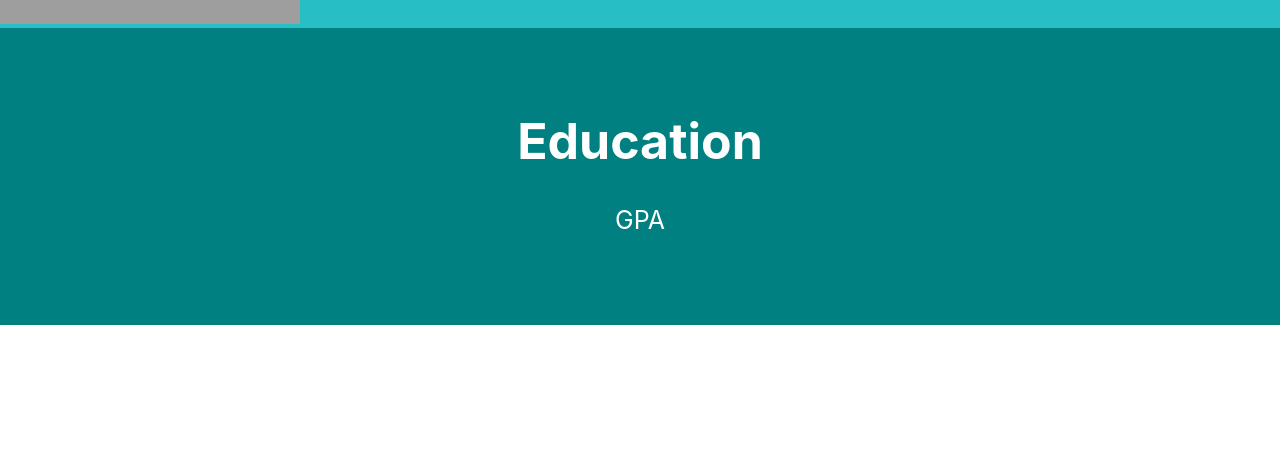
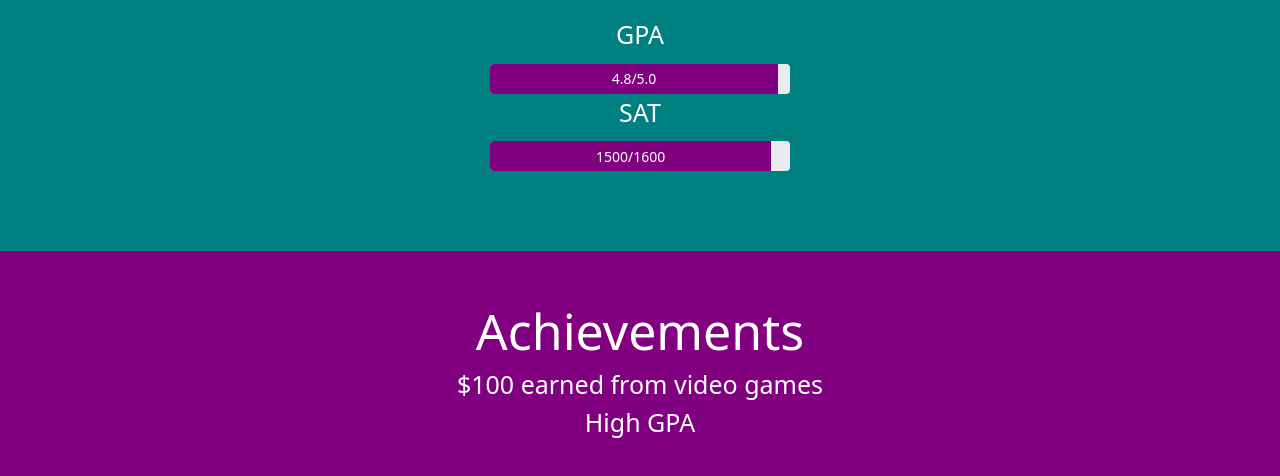
Before and after one commit to Scuffcat/Louis-App, a React (Create React App) app: page /more in a window 1280 px wide. Shown: the part 734-1210 px from the top of the page. Before the commit the page ends 1059 px from the top, so only its background shows below. Built offline with nearby package versions, Linux system fonts and the light colour scheme; grey boxes are pictures that could not be loaded.

Commit message:
react third page

```diff
--- a/package.json
+++ b/package.json
@@ -6,8 +6,9 @@
     "@testing-library/jest-dom": "^5.16.2",
     "@testing-library/react": "^12.1.2",
     "@testing-library/user-event": "^13.5.0",
+    "bootstrap": "^5.1.3",
     "react": "^17.0.2",
-    "react-bootstrap": "^2.2.2",
+    "react-bootstrap": "^2.2.3",
     "react-dom": "^17.0.2",
     "react-router-dom": "^5.3.0",
     "react-scripts": "5.0.0",
--- a/src/LearnMore/index.js
+++ b/src/LearnMore/index.js
@@ -1,7 +1,11 @@
-import React, { useState } from "react"
-import styled from "styled-components"
-import { useHistory } from "react-router-dom"
-import {ProgressBar, Button} from "react-bootstrap"
+import React, { useState } from "react";
+import styled from "styled-components";
+import { useHistory } from "react-router-dom";
+import {ProgressBar, Button} from "react-bootstrap";
+import "bootstrap/dist/css/bootstrap.min.css";
+
+import "./style.css";
+import { editableInputTypes } from "@testing-library/user-event/dist/utils";
 
 const Container=styled.div`
     height: 100%;
@@ -32,6 +36,27 @@ const Educationrowcontainer=styled.div`
     font-size: 25px;
 `
 
+const Achievementscontainer=styled.div`
+    background-color: purple;
+    width: 100%;
+    display: flex;
+    flex-direction: column;
+    justify-content: center;
+    align-items: center;
+    padding-top: 50px;
+    padding-bottom: 80px;
+`
+
+const Achievements=styled.h1`
+    font-size: 25px;
+    color: white;
+`
+
+const Achievementstitle=styled.h1`
+    font-size: 50px;
+    color: white;
+`
+
 const About = styled.h1`
     font-size: 70px;
     color: white;
@@ -60,6 +85,10 @@ const Education = styled.h1`
 `
 
 function LearnMore() {
+    const barstyle={
+        width: "300px",
+        height: "30px",
+    };
     return (
         <Container>
             <Aboutmecontainer>
@@ -75,7 +104,18 @@ function LearnMore() {
             <Educationcontainer>
                 <Education>Education</Education>
                 <Educationrowcontainer>GPA</Educationrowcontainer>
+                <ProgressBar style={barstyle} label={`4.8/5.0`} max={5.0} min={0.0} now={4.8}/>
+
+                <Educationrowcontainer>SAT</Educationrowcontainer>
+                <ProgressBar style={barstyle} label={`1500/1600`} max={1600.0} min={0.0} now={1500.0}/>
             </Educationcontainer>
+
+            <Achievementscontainer>
+                <Achievementstitle>Achievements</Achievementstitle>
+                <Achievements>$100 earned from video games</Achievements>
+                <Achievements>High GPA</Achievements>
+            </Achievementscontainer>
+
         </Container>
     )
 }
--- /dev/null
+++ b/src/LearnMore/style.css
@@ -0,0 +1,4 @@
+.progress-bar {
+    background-color: purple;
+    font-size: 14px;
+}
--- a/src/MainPage/index.js
+++ b/src/MainPage/index.js
@@ -59,10 +59,10 @@ function MainPage() {
         <Hello>Hello, I am Louis</Hello>
         <Desc>Competitive Fortnite Player | VFX</Desc>
         <Imgwrapper>
-        <a href="https://www.youtube.com/channel/UClcYLrZf86i8mFYTp9pgeWw">
+        <a href="https://www.youtube.com">
         <Youtube src="https://upload.wikimedia.org/wikipedia/commons/thumb/7/72/YouTube_social_white_square_%282017%29.svg/300px-YouTube_social_white_square_%282017%29.svg.png"></Youtube>
         </a>
-        <a href="https://twitter.com/ScuffcatFN">
+        <a href="https://twitter.com">
         <Twitter src="https://authy.com/wp-content/uploads/Twitter-Logo.png"></Twitter>
         </a>
         </Imgwrapper>
```
Also changed, not shown: 1 other file (tests, documents, lock files or other folders).
